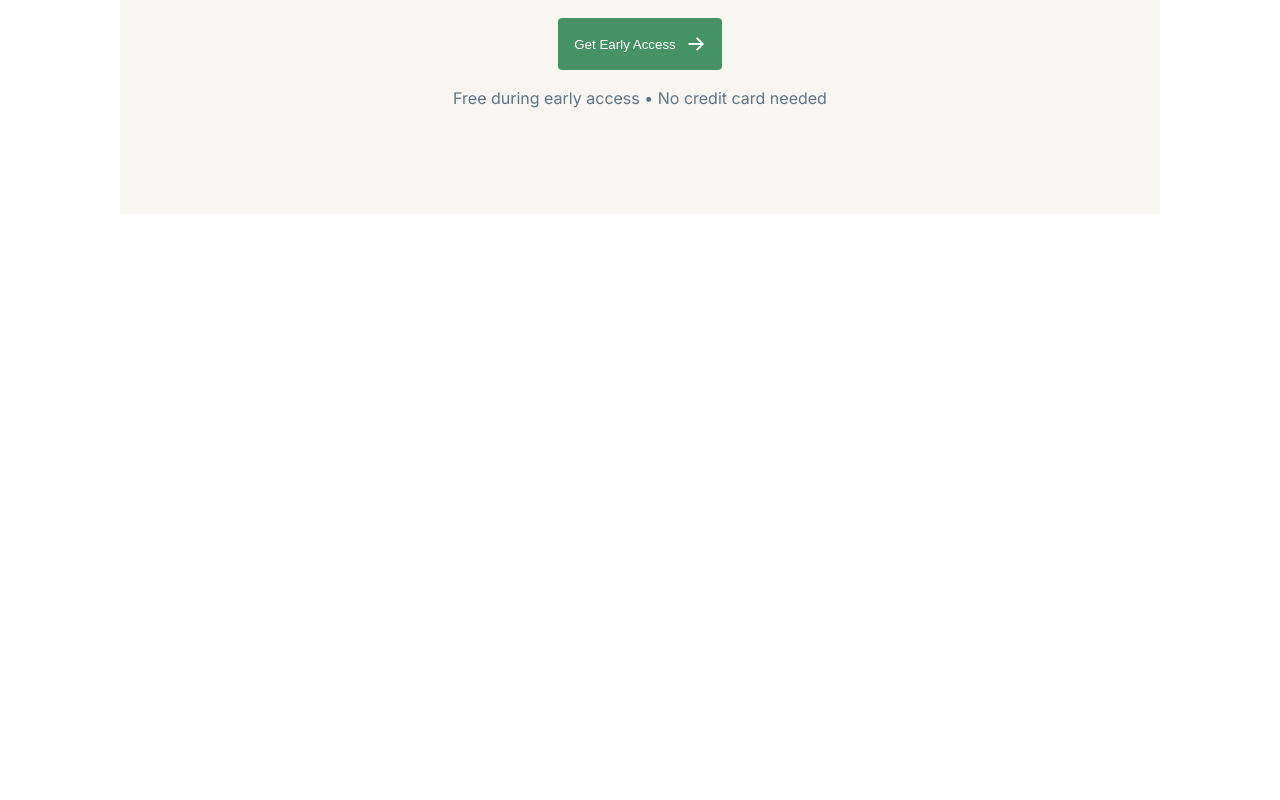
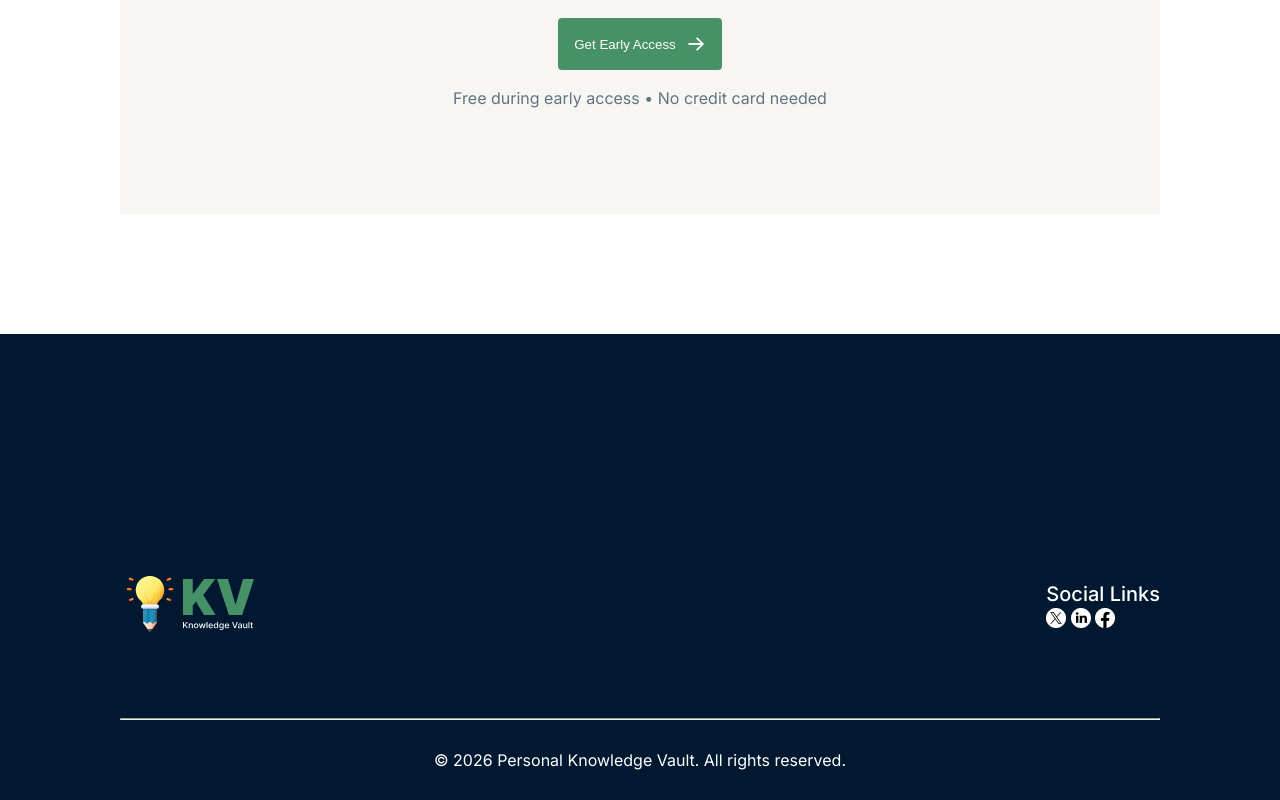
Before and after one commit to altafmahmud-s/Assignment-01, a plain HTML site: page index.html in a window 1280 px wide. Shown: the part 2314-3114 px from the top of the page. Before the commit the page ends 2648 px from the top, so only its background shows below. Drawn offline with Linux system fonts and the light colour scheme.

Commit message:
footer done

```diff
--- a/index.html
+++ b/index.html
@@ -7,7 +7,7 @@
     <link rel="preconnect" href="https://fonts.googleapis.com">
 <link rel="preconnect" href="https://fonts.gstatic.com" crossorigin>
 <link href="https://fonts.googleapis.com/css2?family=Inter:ital,opsz,wght@0,14..32,100..900;1,14..32,100..900&display=swap" rel="stylesheet">
-
+<link rel="stylesheet" href="https://cdnjs.cloudflare.com/ajax/libs/font-awesome/7.0.1/css/all.min.css" integrity="sha512-2SwdPD6INVrV/lHTZbO2nodKhrnDdJK9/kg2XD1r9uGqPo1cUbujc+IYdlYdEErWNu69gVcYgdxlmVmzTWnetw==" crossorigin="anonymous" referrerpolicy="no-referrer" />
 <link rel="stylesheet" href="./styles/styles.css">
 
 </head>
@@ -114,6 +114,28 @@
                     <button class="banner_btn1 ban_btns"><span>Get Early Access</span><img src="./images/ArrowRight.png" alt=""></button>
                     <p class="Early_Access_msg">Free during early access • No credit card needed</p>
                  </section>
+                 <footer>
+                    <section class="footer">
+                        <div class="footer_main">
+                            <div class="footer_Logo">
+                                <img src="./images/logo-footer.png" alt="">
+                            </div>
+                            <div class="footer_icon">
+                                <p>Social Links</p>
+
+                                <div class="footer_icon">
+                                    <img src="./images/x.png" alt="">
+                                    <img src="./images/in.png" alt="">
+                                    <img src="./images/fb.png" alt="">
+                                </div>
+                            </div>
+                        </div>
+                        <div>
+                            <hr>
+                        <p class="copy">© 2026 Personal Knowledge Vault. All rights reserved.</p>
+                        </div>
+                    </section>
+                 </footer>
 
 </body>
 </html>
--- a/styles/styles.css
+++ b/styles/styles.css
@@ -245,3 +245,30 @@ a{
     margin-bottom: 24px;
     color: #627382;
 }
+footer{
+    background-color: #001931;
+    padding-top: 120px;
+}
+.footer_main{
+    display: flex;
+    justify-content: space-between;
+    align-items: center;
+    padding-bottom: 80px;
+}
+.footer_icon p{
+    font-size: 20px;
+    font-weight: 500;
+    color: white;
+    line-height: 28px;
+}
+.copy{
+    font-size: 16px;
+    font-weight: 400;
+    color: white;
+    padding-top: 30px;
+    padding-bottom: 30px;
+    text-align: center;
+}
+.footer{
+    margin-bottom: 0px;
+}
```
Also changed, not shown: images/fb.png (added), images/in.png (added), images/x.png (added).
